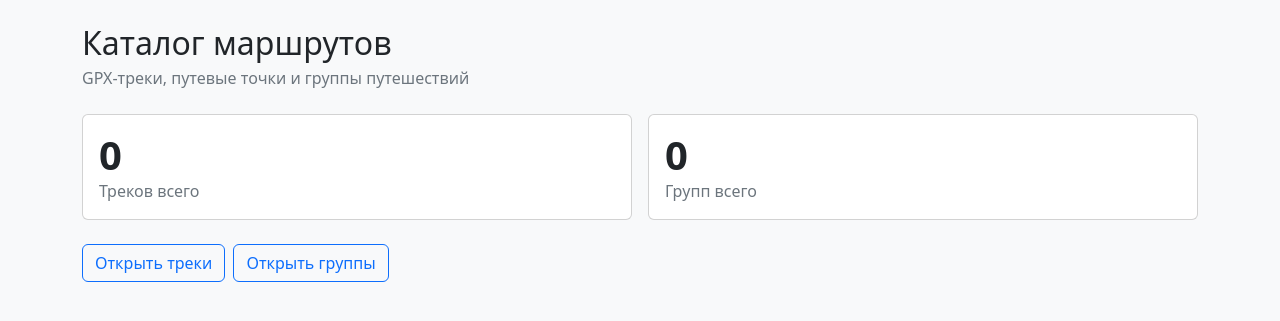
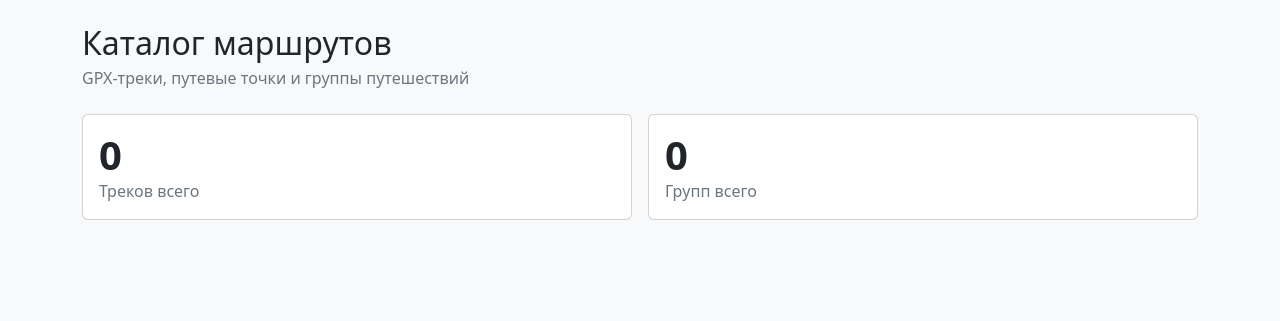
Before and after one commit to dichlofos/rpl, a Django app: page / in a window 1280 px wide. Shown: the part 56-377 px from the top of the page. Run offline with Django 5.2, Linux system fonts and the light colour scheme; data that the repository does not hold is empty; parts of the project's set-up code (start-up, migrations or seed data) failed here and were passed over.

Commit message:
Remove redundant dashboard navigation buttons

```diff
--- a/tracks/templates/tracks/dashboard.html
+++ b/tracks/templates/tracks/dashboard.html
@@ -45,11 +45,9 @@
   {% endif %}
 </div>
 
-<div class="d-flex flex-wrap gap-2">
-  <a class="btn btn-outline-primary" href="{% url 'tracks:list' %}">Открыть треки</a>
-  <a class="btn btn-outline-primary" href="{% url 'tracks:group-list' %}">Открыть группы</a>
-  {% if user.is_authenticated %}
+{% if user.is_authenticated %}
+  <div class="d-flex flex-wrap gap-2">
     <a class="btn btn-primary" href="{% url 'tracks:upload' %}">Загрузить GPX</a>
-  {% endif %}
-</div>
+  </div>
+{% endif %}
 {% endblock %}
```
Also changed, not shown: tracks/tests/test_tracks.py (+6 -0 lines).
